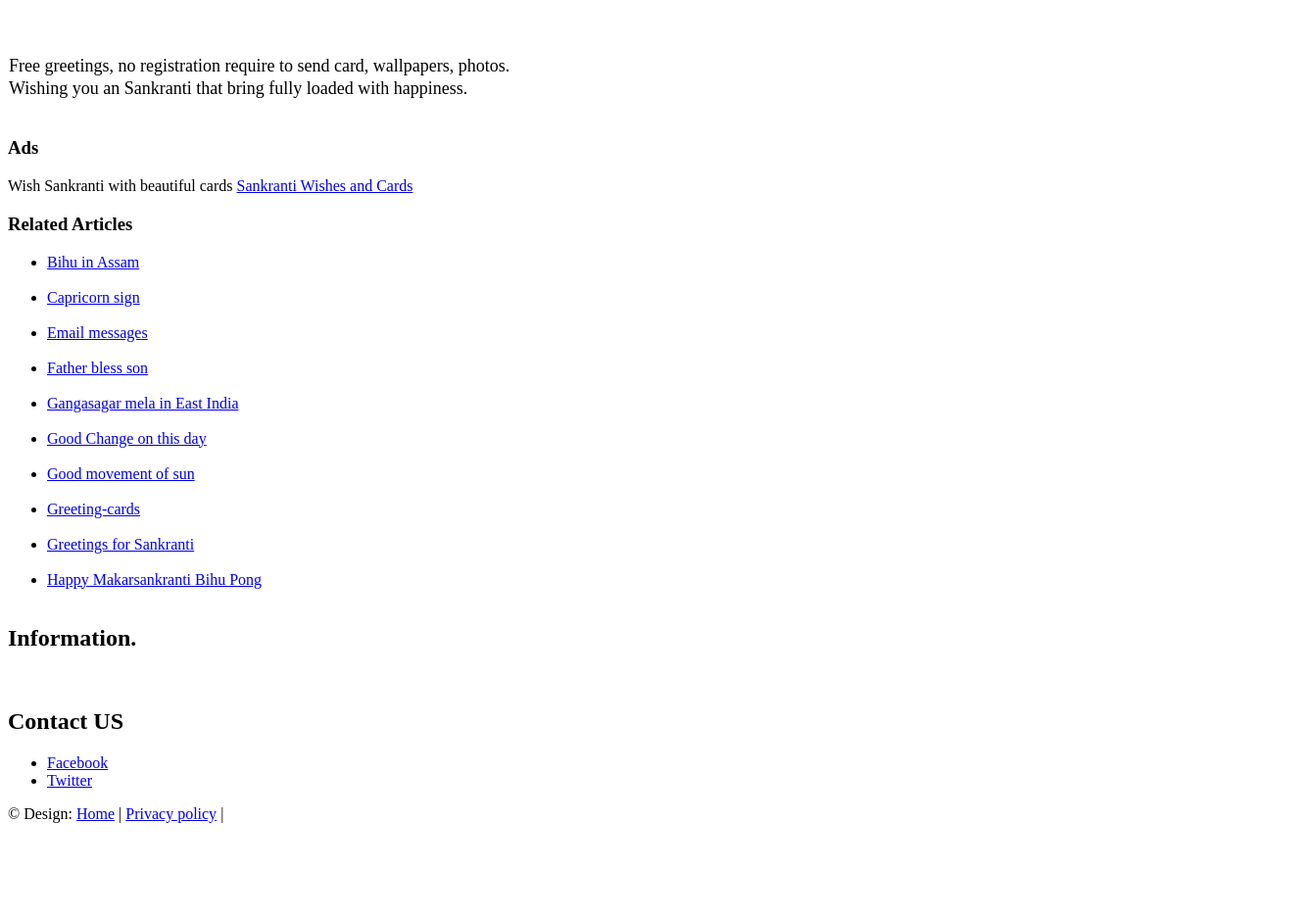
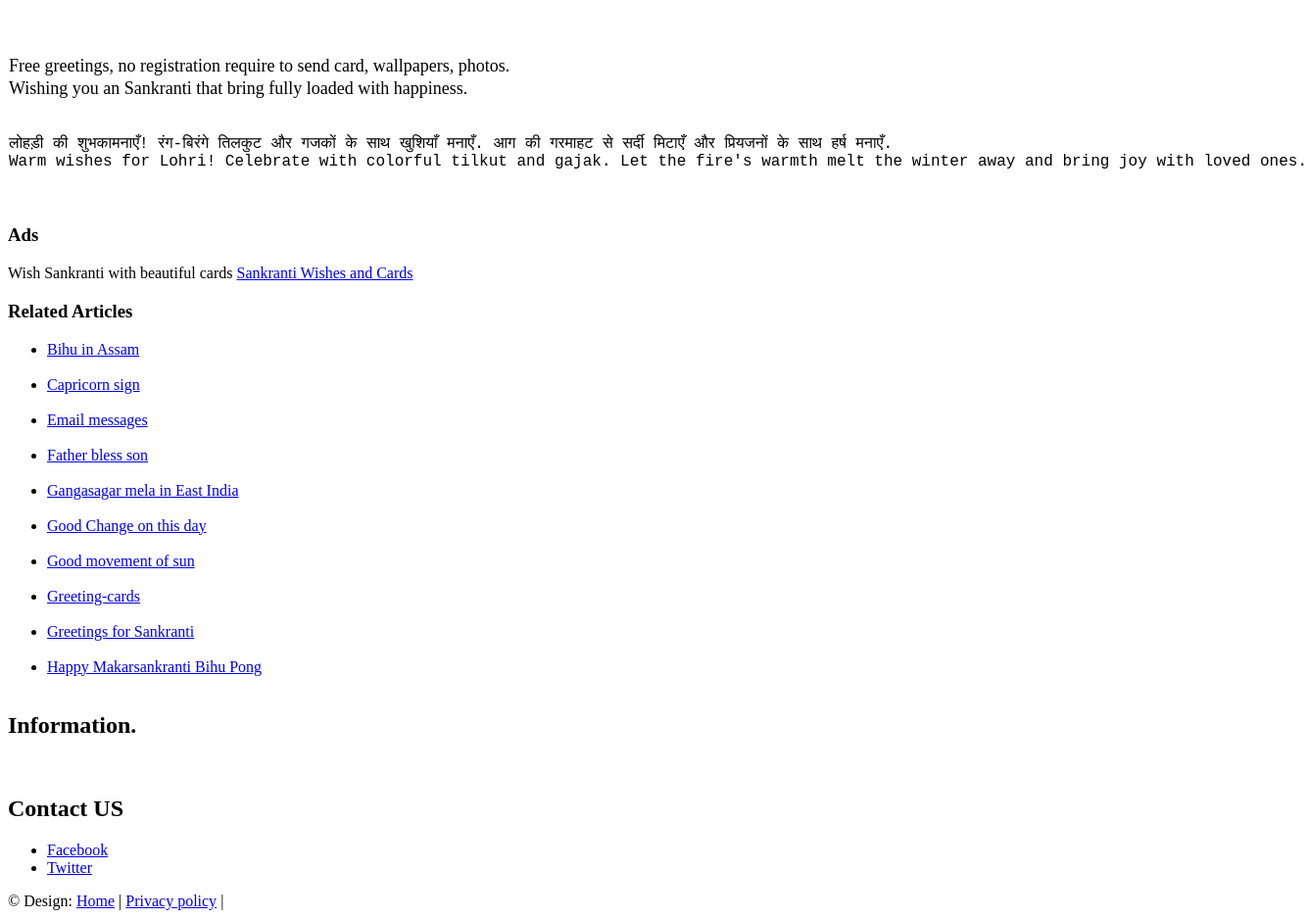
Before and after one commit to pkdhingra/sankranti.net, a plain HTML site: page output/content/cards/Kite flying.html in a window 1280 px wide. Shown: the part 780-1717 px from the top of the page at 98% size, 1335 px wide, since content can reach past the window. Before the commit the page ends 1628 px from the top, so only its background shows below. Drawn offline with nearby package versions, Linux system fonts and the light colour scheme.

Commit message:
added by job

```diff
--- a/output/content/cards/Kite flying.html
+++ b/output/content/cards/Kite flying.html
@@ -227,6 +227,25 @@ src="http://pagead2.googlesyndication.com/pagead/show_ads.js">
 
 
 
+
+
+
+
+
+
+      <span id="ctl00_ContentPlaceHolder1_RepComments_ctl03_labeltext"><font color="Black" size="4"><pre>
+लोहड़ी की शुभकामनाएँ! रंग-बिरंगे तिलकुट और गजकों के साथ खुशियाँ मनाएँ. आग की गरमाहट से सर्दी मिटाएँ और प्रियजनों के साथ हर्ष मनाएँ.
+Warm wishes for Lohri! Celebrate with colorful tilkut and gajak. Let the fire's warmth melt the winter away and bring joy with loved ones.
+</pre></font></span>
+    <br />
+
+
+</td>
+	</tr><tr>
+		<td>
+
+
+
 </td>
 	</tr>
 </table>
```
